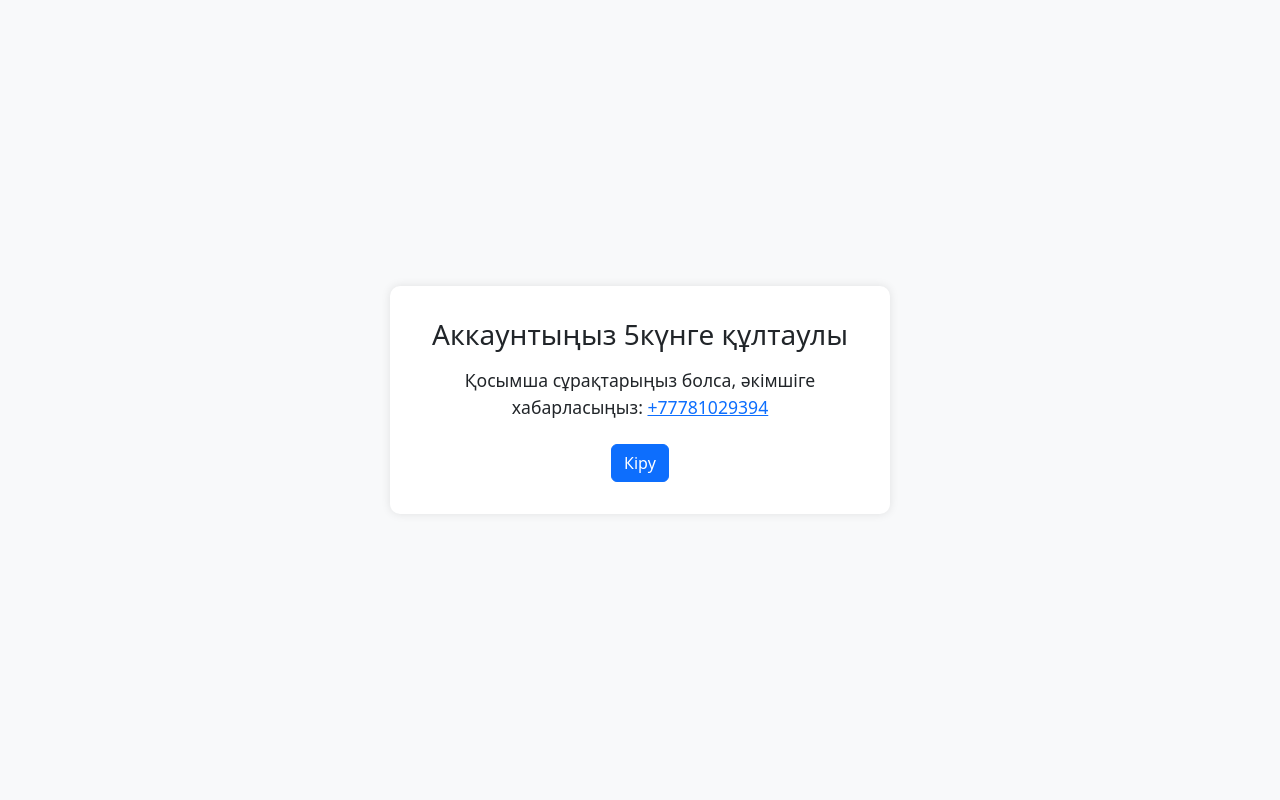
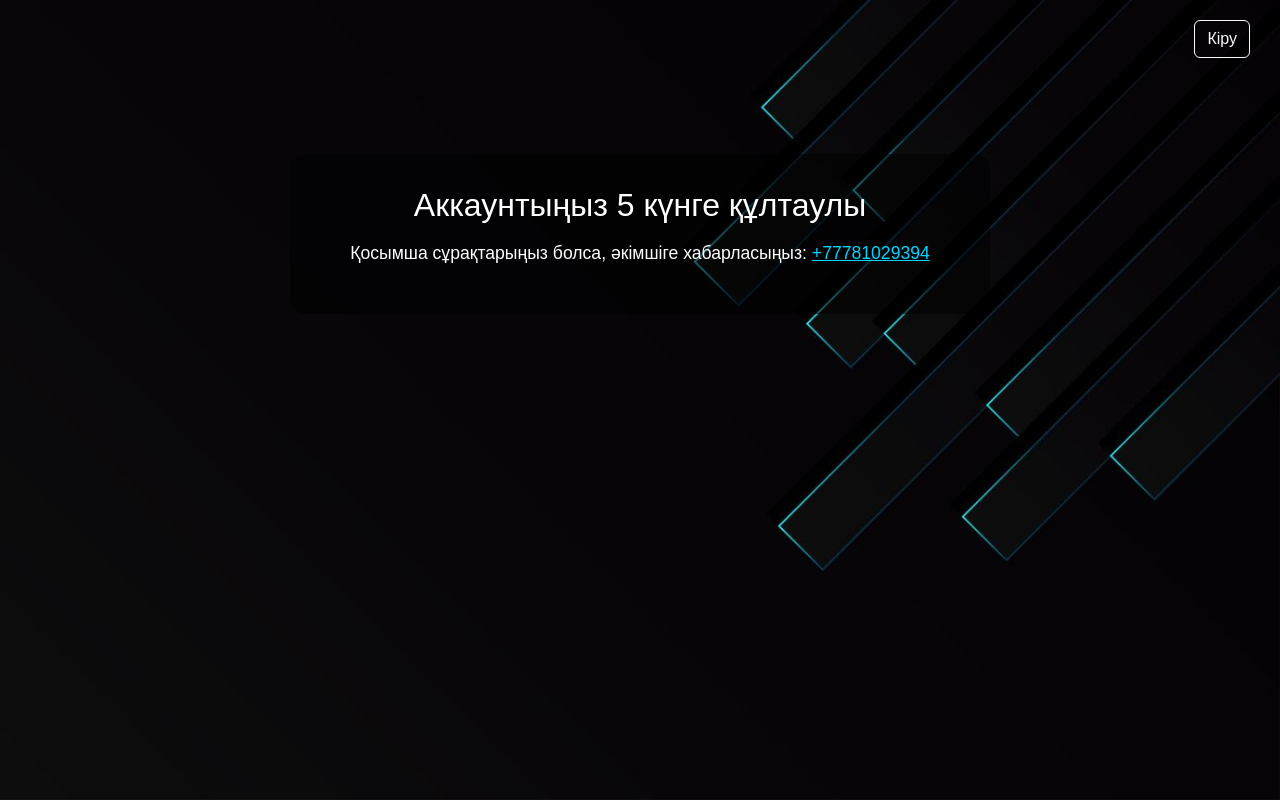
Before and after one commit to abdiraiymzhandos/ai_english, a Django app: page /account-locked/ in a window 1280 px wide. Run offline with Django 5.2, Linux system fonts and the light colour scheme.

Commit message:
block user

```diff
--- a/lessons/templates/lessons/account_locked.html
+++ b/lessons/templates/lessons/account_locked.html
@@ -1,4 +1,5 @@
 <!DOCTYPE html>
+{% load static %}
 <html lang="kk">
 <head>
     <meta charset="UTF-8">
@@ -7,58 +8,66 @@
     <link href="https://cdn.jsdelivr.net/npm/bootstrap@5.3.0/dist/css/bootstrap.min.css" rel="stylesheet">
     <style>
         body {
-            background: #f8f9fa;
-            display: flex;
-            align-items: center;
-            justify-content: center;
+            background: url('{% static "images/abstract.jpg" %}') no-repeat center center/cover;
+            color: white;
             min-height: 100vh;
+            margin: 0;
+            padding: 2rem;
+            font-family: Arial, sans-serif;
         }
-        .lock-container {
-            background: #fff;
+        .login-button {
+            position: absolute;
+            top: 20px;
+            right: 30px;
+        }
+        .content {
+            max-width: 700px;
+            margin: 10% auto 0;
+            text-align: center;
+            background-color: rgba(0, 0, 0, 0.5);
             padding: 2rem;
-            border-radius: 10px;
-            box-shadow: 0px 0px 10px rgba(0,0,0,0.1);
-            max-width: 500px;
-            width: 100%;
+            border-radius: 15px;
         }
-        .lock-container h1 {
-            font-size: 1.75rem;
+        .content h1 {
+            font-size: 2rem;
             margin-bottom: 1rem;
         }
-        .lock-container p {
+        .content p {
             font-size: 1.1rem;
         }
-        .btn-custom {
-            margin-top: 1.5rem;
+        .content a {
+            color: #00d4ff;
+            text-decoration: underline;
         }
     </style>
 </head>
 <body>
-    <div class="lock-container text-center">
-        <h1>Аккаунтыңыз 5күнге құлтаулы</h1>
+
+    <!-- Кіру батырмасы -->
+    <div class="login-button">
+        <a href="{% url 'login' %}" class="btn btn-outline-light">Кіру</a>
+    </div>
+
+    <!-- Мәтін -->
+    <div class="content">
+        <h1>Аккаунтыңыз 5 күнге құлтаулы</h1>
+
         {% if lock_until %}
             {% if remaining_days and remaining_days > 0 %}
                 <p>Сіздің аккаунтыңыз қауіпсіздік мақсатында құлтауға алынған.</p>
                 <p><strong>Қайта ашылуына {{ remaining_days }} күн қалған.</strong></p>
-                <p>Дәл ашылатын уақыты:
-                    <strong>{{ lock_until|date:"d.m.Y H:i" }}</strong>
-                </p>
+                <p>Дәл ашылатын уақыты: <strong>{{ lock_until|date:"d.m.Y H:i" }}</strong></p>
             {% else %}
                 <p>Қайта ашылатын уақыты жетті, бірақ әлі ашылмаған сияқты. Әкімшіге хабарласыңыз немесе қайта кіріп көріңіз.</p>
             {% endif %}
-        {% else %}
-            {% comment %} <p>Аккаунт құлтаулы емес немесе мәлімет жоқ.</p> {% endcomment %}
-            <p></p>
         {% endif %}
+
         <p>Қосымша сұрақтарыңыз болса, әкімшіге хабарласыңыз:
             <a href="tel:+77781029394">+77781029394</a>
         </p>
-        <div class="btn-custom">
-            <a href="{% url 'login' %}" class="btn btn-primary">Кіру</a>
-        </div>
     </div>
 
-    <!-- Bootstrap JS (қажет болса) -->
+    <!-- Bootstrap JS -->
     <script src="https://cdn.jsdelivr.net/npm/bootstrap@5.3.0/dist/js/bootstrap.bundle.min.js"></script>
 </body>
 </html>
```
Also changed, not shown: static/images/abstract.jpg (added), static/images/pexels-photo-1480690.webp (added).
